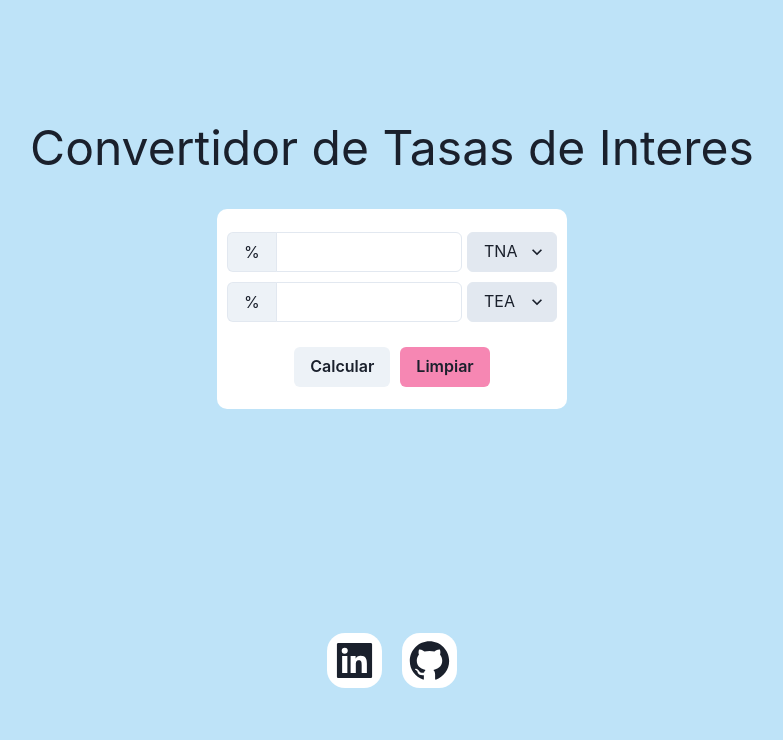
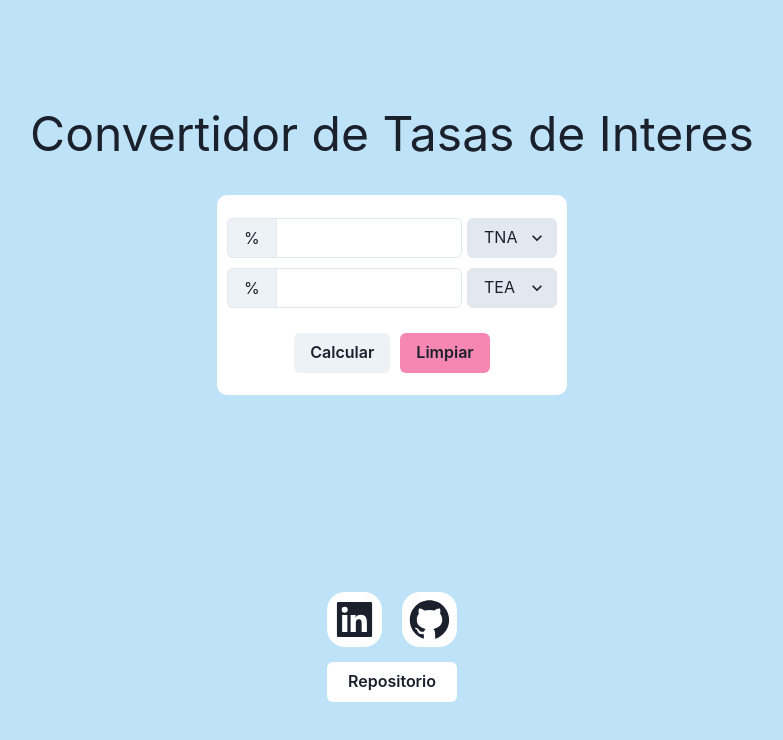
Before and after one commit to ivanbvn/convertidor-tasas-de-interes, a React (Vite) app: page / in a window 1280 px wide. Shown: the top 740 px of the page, without its empty margins (248-1031 px from the left). Built offline with nearby package versions, Linux system fonts and the light colour scheme.

Commit message:
add repository link

```diff
--- a/src/App.tsx
+++ b/src/App.tsx
@@ -116,8 +116,24 @@ function App() {
           </Flex>
         </Flex>
       </Flex>
-      <Flex justify="center">
-        <Contact />
+      <Flex direction="column" align="center">
+        <Flex align="center" direction="column" w="250px" gap="15px">
+          <Contact />
+          <Flex>
+            <Button
+              as="a"
+              href="https://github.com/ivanbvn/convertidor-tasas-de-interes"
+              w="130px"
+              bg="white"
+              target="_blank"
+              _hover={{
+                bg: "blue.200",
+              }}
+            >
+              Repositorio
+            </Button>
+          </Flex>
+        </Flex>
       </Flex>
     </Flex>
   );
```
